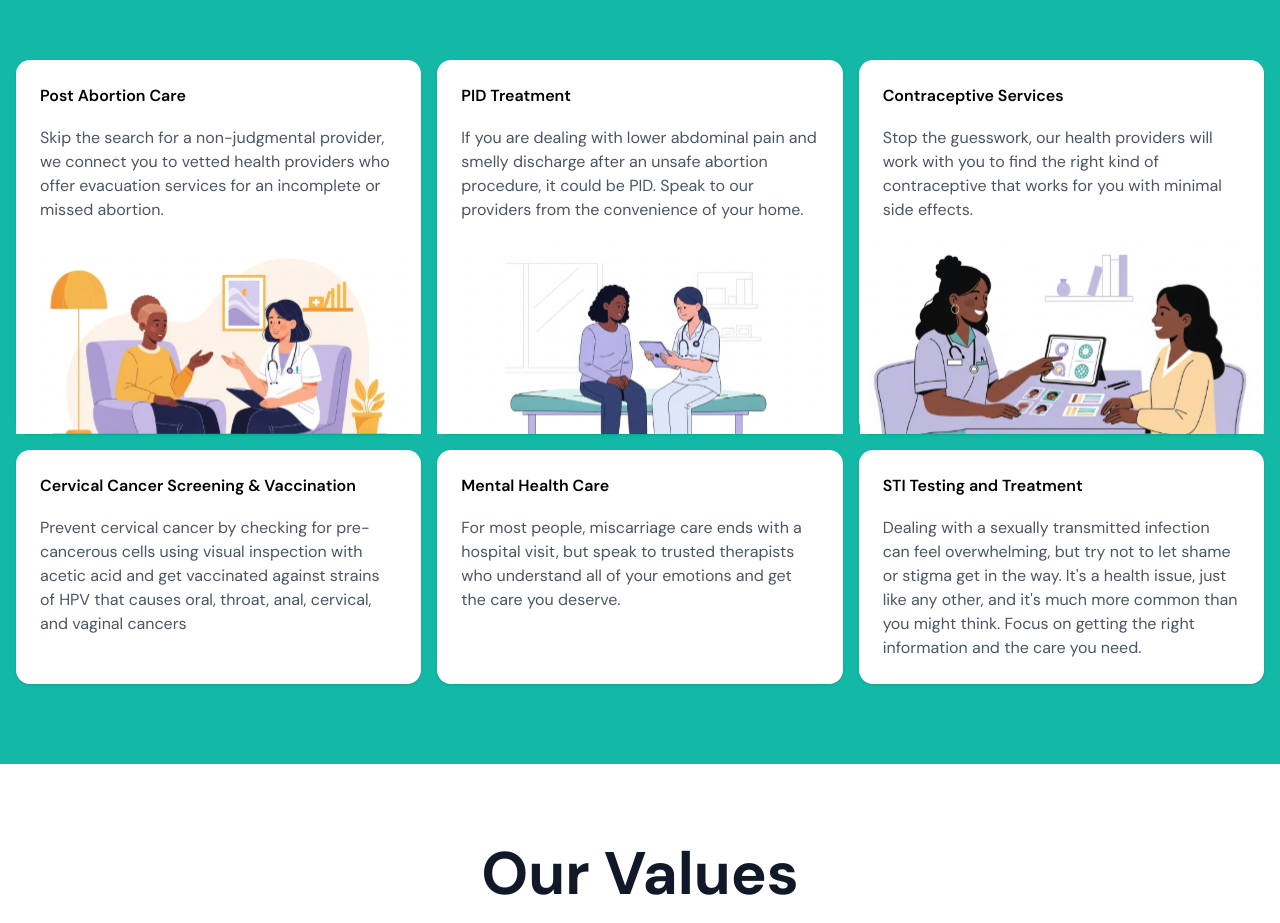
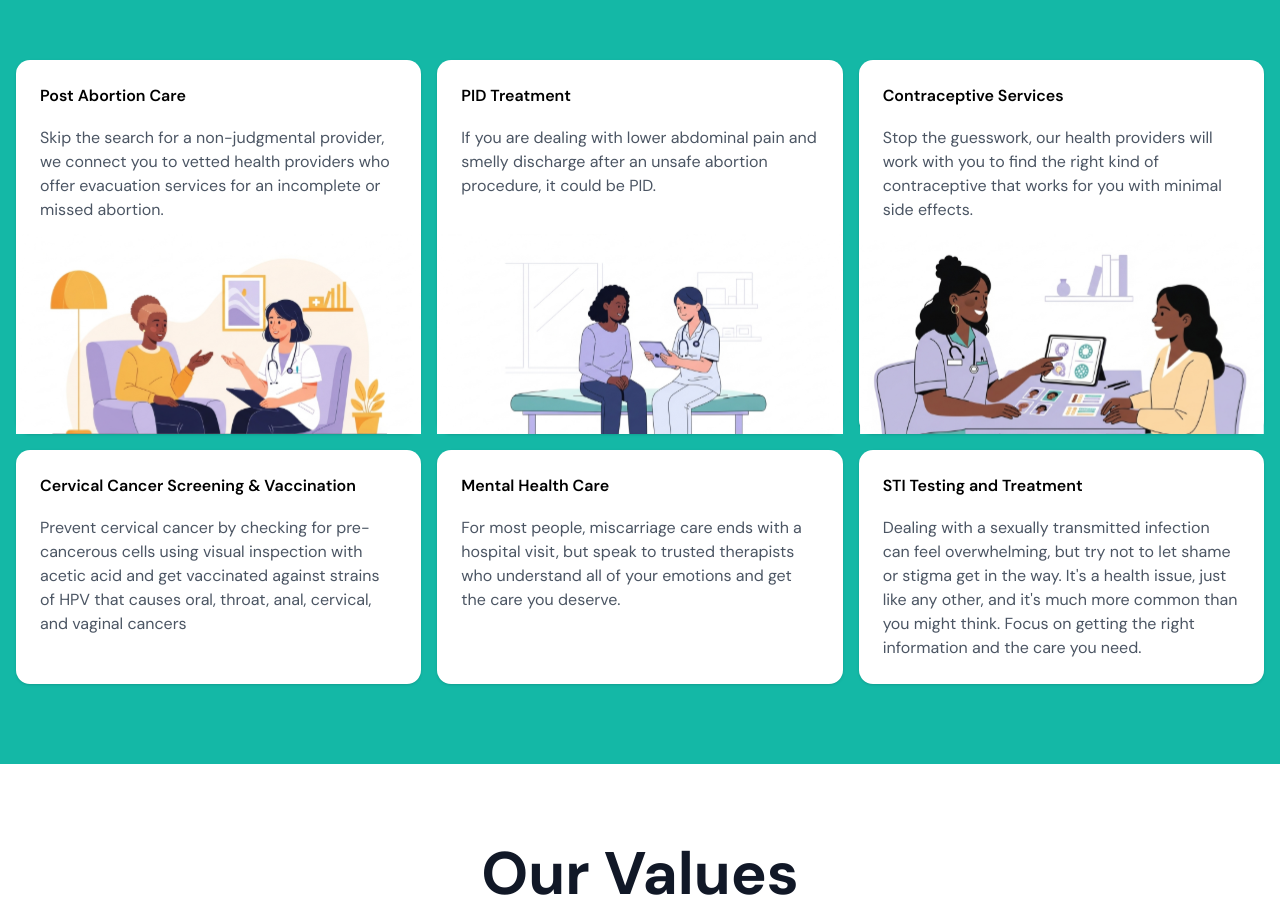
Before and after one commit to Komfot-Health/kh-fe, a Next.js app: page / in a window 1280 px wide. Shown: the part 1300-2223 px from the top of the page. Built offline with nearby package versions, Linux system fonts and the light colour scheme; a web font is replaced by a local one.

Commit message:
update copy for 'pid'

```diff
--- a/app/page.tsx
+++ b/app/page.tsx
@@ -29,7 +29,7 @@ const services: { title: string; description: string; img?: string }[] = [
  {
   title: "PID Treatment",
   description:
-   "If you are dealing with lower abdominal pain and smelly discharge after an unsafe abortion procedure, it could be PID. Speak to our providers from the convenience of your home.",
+   "If you are dealing with lower abdominal pain and smelly discharge after an unsafe abortion procedure, it could be PID.",
   img: "/pid-treatment.svg"
  },
  {
```
